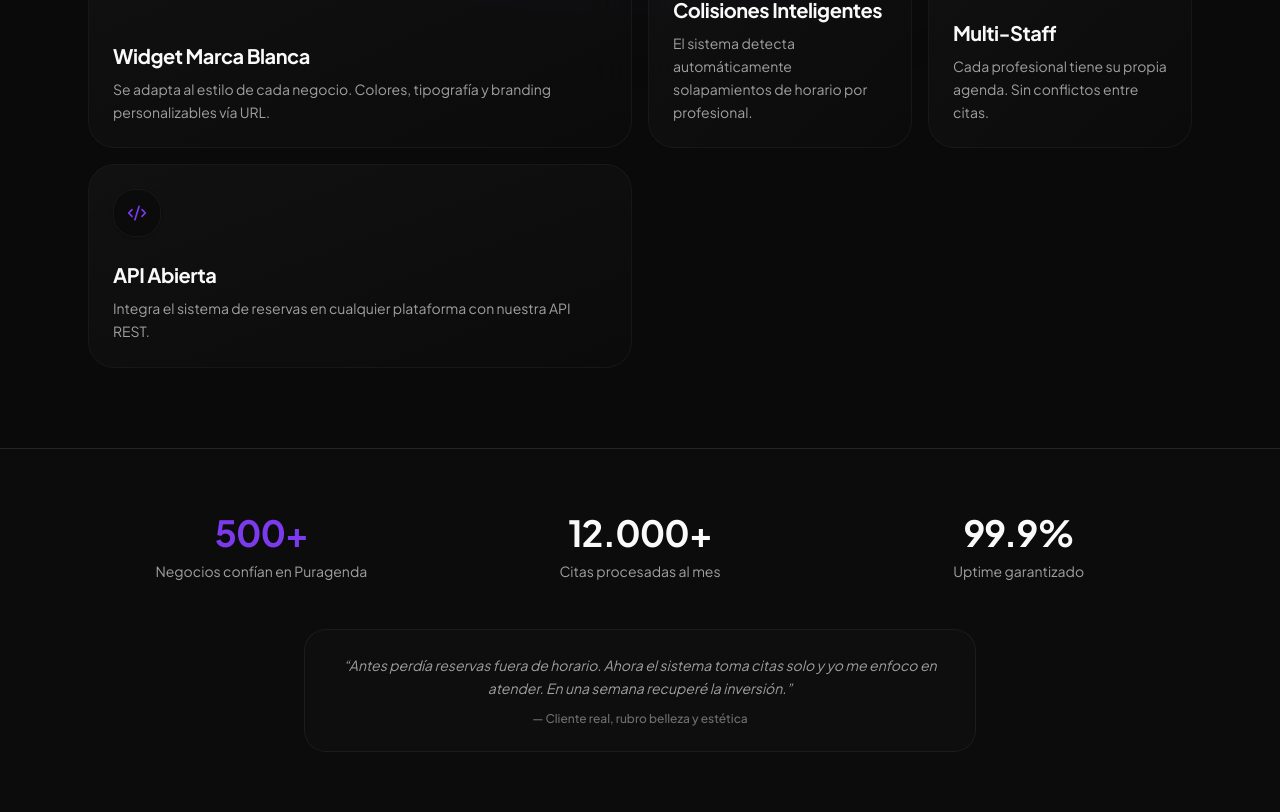
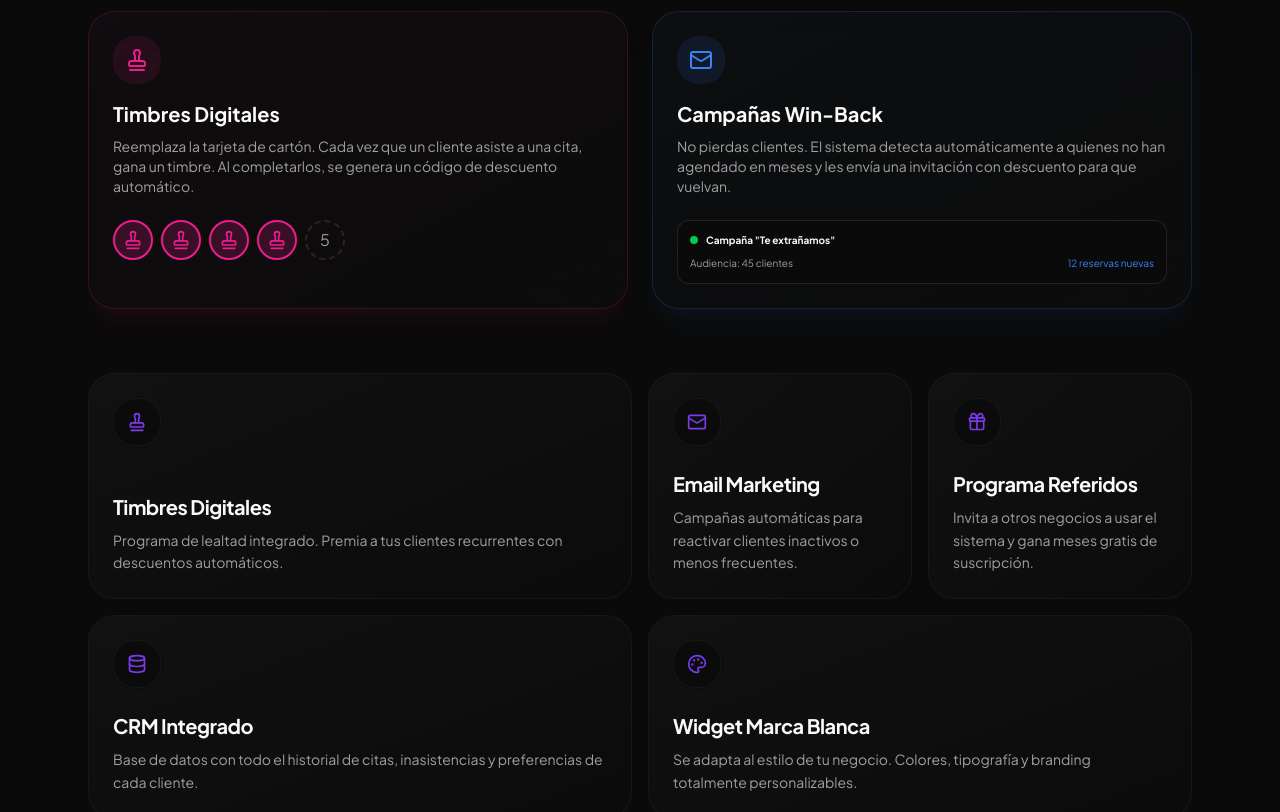
Before and after one commit to DiegoSalsa/Puragenda, a Next.js app: page / in a window 1280 px wide. Shown: the part 1728-2540 px from the top of the page. Built offline with nearby package versions, Linux system fonts and the light colour scheme; no server answers.

Commit message:
cambios landing

```diff
--- a/src/app/page.tsx
+++ b/src/app/page.tsx
@@ -16,6 +16,10 @@ import {
   Stethoscope,
   Users,
   Zap,
+  Stamp,
+  Mail,
+  Gift,
+  Database
 } from "lucide-react";
 import { Navbar } from "@/components/landing/navbar";
 import { WordCarousel } from "@/components/landing/word-carousel";
@@ -30,27 +34,33 @@ const Footer = dynamic(() => import("@/components/landing/footer").then((m) => m
 
 const bentoFeatures = [
   {
-    title: "Widget Marca Blanca",
-    description: "Se adapta al estilo de cada negocio. Colores, tipografía y branding personalizables vía URL.",
-    icon: Palette,
+    title: "Timbres Digitales",
+    description: "Programa de lealtad integrado. Premia a tus clientes recurrentes con descuentos automáticos.",
+    icon: Stamp,
     className: "md:col-span-2",
   },
   {
-    title: "Colisiones Inteligentes",
-    description: "El sistema detecta automáticamente solapamientos de horario por profesional.",
-    icon: Shield,
+    title: "Email Marketing",
+    description: "Campañas automáticas para reactivar clientes inactivos o menos frecuentes.",
+    icon: Mail,
     className: "",
   },
   {
-    title: "Multi-Staff",
-    description: "Cada profesional tiene su propia agenda. Sin conflictos entre citas.",
-    icon: Users,
+    title: "Programa Referidos",
+    description: "Invita a otros negocios a usar el sistema y gana meses gratis de suscripción.",
+    icon: Gift,
     className: "",
   },
   {
-    title: "API Abierta",
-    description: "Integra el sistema de reservas en cualquier plataforma con nuestra API REST.",
-    icon: Code2,
+    title: "CRM Integrado",
+    description: "Base de datos con todo el historial de citas, inasistencias y preferencias de cada cliente.",
+    icon: Database,
+    className: "md:col-span-2",
+  },
+  {
+    title: "Widget Marca Blanca",
+    description: "Se adapta al estilo de tu negocio. Colores, tipografía y branding totalmente personalizables.",
+    icon: Palette,
     className: "md:col-span-2",
   },
 ];
@@ -72,9 +82,9 @@ const features = [
     icon: Users,
   },
   {
-    title: "Soporte humano directo — sin bots ni tickets eternos",
-    description: "Te acompaña un equipo real que conoce negocios locales. Configuración asistida, soporte por WhatsApp y actualizaciones constantes.",
-    icon: Headset,
+    title: "Marketing y Win-Back Automático",
+    description: "Envía recordatorios o promociones a clientes que no han vuelto en un tiempo. Recupera ingresos que de otro modo estarían perdidos.",
+    icon: Mail,
   },
 ];
 
@@ -179,8 +189,7 @@ export default function HomePage() {
             </h1>
 
             <p className="mx-auto max-w-2xl text-base leading-relaxed text-muted-foreground sm:text-lg lg:text-xl relative z-10">
-              Convierte visitas en reservas confirmadas sin llamadas perdidas.
-              Sistema de citas con detección de colisiones, widget marca blanca y panel de gestión completo.
+              Mucho más que un software de reservas. Agendamiento, fidelización de clientes, marketing automático y widget marca blanca en un solo lugar.
             </p>
 
             {/* Lead Capture Form / CTA */}
@@ -436,6 +445,64 @@ export default function HomePage() {
             </div>
           </div>
 
+          {/* ─── Herramientas de Crecimiento ─── */}
+          <div className="mt-24 space-y-8 relative">
+            <div className="text-center">
+              <p className="text-sm font-bold uppercase tracking-[0.2em] text-[#E91E8C]">
+                Retención & Marketing
+              </p>
+              <h2 className="mt-3 text-3xl font-extrabold tracking-tight sm:text-5xl">
+                Crea clientes leales, en automático
+              </h2>
+            </div>
+            <div className="grid gap-6 lg:grid-cols-2 relative">
+              {/* Fidelización */}
+              <div className="relative overflow-hidden rounded-3xl border border-[#E91E8C]/20 bg-card/40 backdrop-blur-2xl p-6 shadow-xl shadow-[#E91E8C]/5 group hover:border-[#E91E8C]/40 transition-all duration-500">
+                <div className="absolute inset-0 bg-gradient-to-br from-[#E91E8C]/5 to-transparent opacity-50" />
+                <div className="relative">
+                  <div className="flex h-12 w-12 items-center justify-center rounded-2xl bg-[#E91E8C]/10 text-[#E91E8C] mb-4">
+                    <Stamp className="h-6 w-6" />
+                  </div>
+                  <h3 className="text-xl font-bold mb-2">Timbres Digitales</h3>
+                  <p className="text-muted-foreground text-sm mb-6">Reemplaza la tarjeta de cartón. Cada vez que un cliente asiste a una cita, gana un timbre. Al completarlos, se genera un código de descuento automático.</p>
+                  <div className="flex gap-2">
+                    {[1, 2, 3, 4].map((i) => (
+                      <div key={i} className="flex h-10 w-10 items-center justify-center rounded-full border-2 border-[#E91E8C] bg-[#E91E8C]/20 text-[#E91E8C]">
+                        <Stamp className="h-5 w-5" />
+                      </div>
+                    ))}
+                    <div className="flex h-10 w-10 items-center justify-center rounded-full border-2 border-dashed border-border text-muted-foreground">
+                      5
+                    </div>
+                  </div>
+                </div>
+              </div>
+              {/* Email Marketing */}
+              <div className="relative overflow-hidden rounded-3xl border border-[#3b82f6]/20 bg-card/40 backdrop-blur-2xl p-6 shadow-xl shadow-[#3b82f6]/5 group hover:border-[#3b82f6]/40 transition-all duration-500">
+                <div className="absolute inset-0 bg-gradient-to-br from-[#3b82f6]/5 to-transparent opacity-50" />
+                <div className="relative">
+                  <div className="flex h-12 w-12 items-center justify-center rounded-2xl bg-[#3b82f6]/10 text-[#3b82f6] mb-4">
+                    <Mail className="h-6 w-6" />
+                  </div>
+                  <h3 className="text-xl font-bold mb-2">Campañas Win-Back</h3>
+                  <p className="text-muted-foreground text-sm mb-6">No pierdas clientes. El sistema detecta automáticamente a quienes no han agendado en meses y les envía una invitación con descuento para que vuelvan.</p>
+                  <div className="space-y-2">
+                    <div className="rounded-lg bg-background/80 p-3 border border-border">
+                      <div className="flex items-center gap-2 mb-2">
+                        <div className="h-2 w-2 rounded-full bg-green-500" />
+                        <span className="text-[10px] font-bold">Campaña "Te extrañamos"</span>
+                      </div>
+                      <div className="flex justify-between text-[10px] text-muted-foreground">
+                        <span>Audiencia: 45 clientes</span>
+                        <span className="text-[#3b82f6]">12 reservas nuevas</span>
+                      </div>
+                    </div>
+                  </div>
+                </div>
+              </div>
+            </div>
+          </div>
+
           {/* ─── Bento Grid ─── */}
           <div className="stagger-children mt-16 grid gap-4 md:grid-cols-4 relative">
             {bentoFeatures.map((feature) => (
@@ -456,37 +523,7 @@ export default function HomePage() {
           </div>
         </section>
 
-        {/* ─── Social Proof ─── */}
-        <section className="border-y border-border bg-muted/30">
-          <div className="mx-auto w-full max-w-6xl px-6 py-16">
-            <div className="grid items-center gap-8 md:grid-cols-3">
-              <div className="space-y-2 text-center">
-                <p className="text-4xl font-bold tracking-tight text-[#7C3AED]">500+</p>
-                <p className="text-sm text-muted-foreground">Negocios confían en Puragenda</p>
-              </div>
-              <div className="space-y-2 text-center">
-                <p className="text-4xl font-bold tracking-tight">12.000+</p>
-                <p className="text-sm text-muted-foreground">Citas procesadas al mes</p>
-              </div>
-              <div className="space-y-2 text-center">
-                <p className="text-4xl font-bold tracking-tight">99.9%</p>
-                <p className="text-sm text-muted-foreground">Uptime garantizado</p>
-              </div>
-            </div>
 
-            {/* Testimonial */}
-            <div className="mx-auto mt-12 max-w-2xl">
-              <div className="glass rounded-2xl p-6 text-center">
-                <p className="text-sm leading-relaxed text-white/60 italic">
-                  &ldquo;Antes perdía reservas fuera de horario. Ahora el sistema toma citas solo y yo me enfoco en atender. En una semana recuperé la inversión.&rdquo;
-                </p>
-                <p className="mt-3 text-xs font-medium text-white/40">
-                  — Cliente real, rubro belleza y estética
-                </p>
-              </div>
-            </div>
-          </div>
-        </section>
 
         {/* ─── Features / Beneficios ─── */}
         <section id="caracteristicas" className="mx-auto w-full max-w-6xl px-6 py-20">
--- a/src/components/pricing-cards.tsx
+++ b/src/components/pricing-cards.tsx
@@ -48,8 +48,8 @@ const plans: {
       "Widget para tu web y redes",
       "Fidelización con timbres",
       "CRM y anti-inasistencias",
-      "Recordatorios automáticos",
-      "Logo propio en el widget",
+      "Recordatorios y Win-Back",
+      "Programa de Referidos",
     ],
   },
   {
@@ -64,7 +64,7 @@ const plans: {
       "Todo de Individual",
       `${STAFF_LIMITS.EQUIPO} profesionales incluidos`,
       "Roles: Recepcionista y Staff",
-      "Servicios por profesional",
+      "Doble capacidad de Marketing",
       "Profesionales extra a $3.000/mes",
     ],
   },
@@ -254,6 +254,9 @@ export function PricingCards({ mode = "landing" }: PricingCardsProps) {
                       </p>
                       <span className="text-sm font-normal text-muted-foreground">/mes</span>
                     </div>
+                    <p className="text-[10px] text-muted-foreground uppercase tracking-widest font-semibold pb-1">
+                      IVA incluido
+                    </p>
 
                     {cycle === "annual" && (
                       <div className="space-y-0.5 animate-fade-in">
--- a/src/core/constants.ts
+++ b/src/core/constants.ts
@@ -29,8 +29,8 @@ export const PLANS = { INDIVIDUAL: "INDIVIDUAL", EQUIPO: "EQUIPO" } as const;
 
 // Pricing (CLP/month)
 export const PRICING = {
-  INDIVIDUAL: { monthly: 9990, name: "Individual" },
-  EQUIPO:     { monthly: 24990, name: "Equipo" },
+  INDIVIDUAL: { monthly: 12990, name: "Individual" },
+  EQUIPO:     { monthly: 29990, name: "Equipo" },
 } as const;
 
 // Which plan offers a free trial
```
